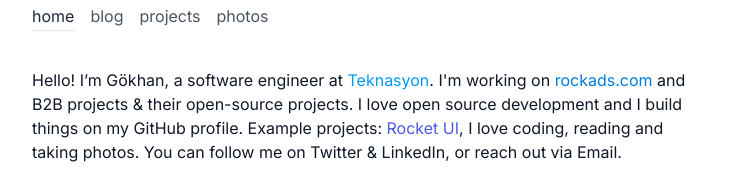
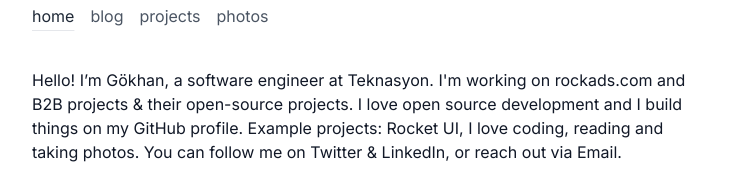
Before and after one commit to gokh4nozturk/gokhanozturk.io, a Next.js app: page / in a window 1280 px wide. Shown: the part 232-420 px from the top of the page, without its empty margins (272-1007 px from the left). Built offline with nearby package versions, Linux system fonts and the light colour scheme.

Commit message:
style: a11y improvements

```diff
--- a/app/page.jsx
+++ b/app/page.jsx
@@ -62,7 +62,7 @@
         <a
           href="https://teknasyon.com/en/"
           target="_blank"
-          className="max-sm:underline md:hover:underline text-[#009cfb] decoration-[#009cfb] underline-offset-4"
+          className="max-sm:underline md:hover:underline hover:text-[#009cfb] decoration-[#009cfb] underline-offset-4"
         >
           Teknasyon
         </a>
@@ -70,7 +70,7 @@
         <a
           href="https://rockads.com/"
           target="_blank"
-          className="max-sm:underline md:hover:underline text-[#007CE1] decoration-[#007CE1] underline-offset-4"
+          className="max-sm:underline md:hover:underline hover:text-[#007CE1] decoration-[#007CE1] underline-offset-4"
         >
           rockads.com
         </a>{' '}
@@ -87,7 +87,7 @@
         <a
           href="https://github.com/Teknasyon/rocket-ui"
           target="_blank"
-          className="max-sm:underline md:hover:underline text-[#4C5BE1] decoration-[#4C5BE1] underline-offset-4"
+          className="max-sm:underline md:hover:underline hover:text-[#4C5BE1] decoration-[#4C5BE1] underline-offset-4"
         >
           Rocket UI
         </a>
```
